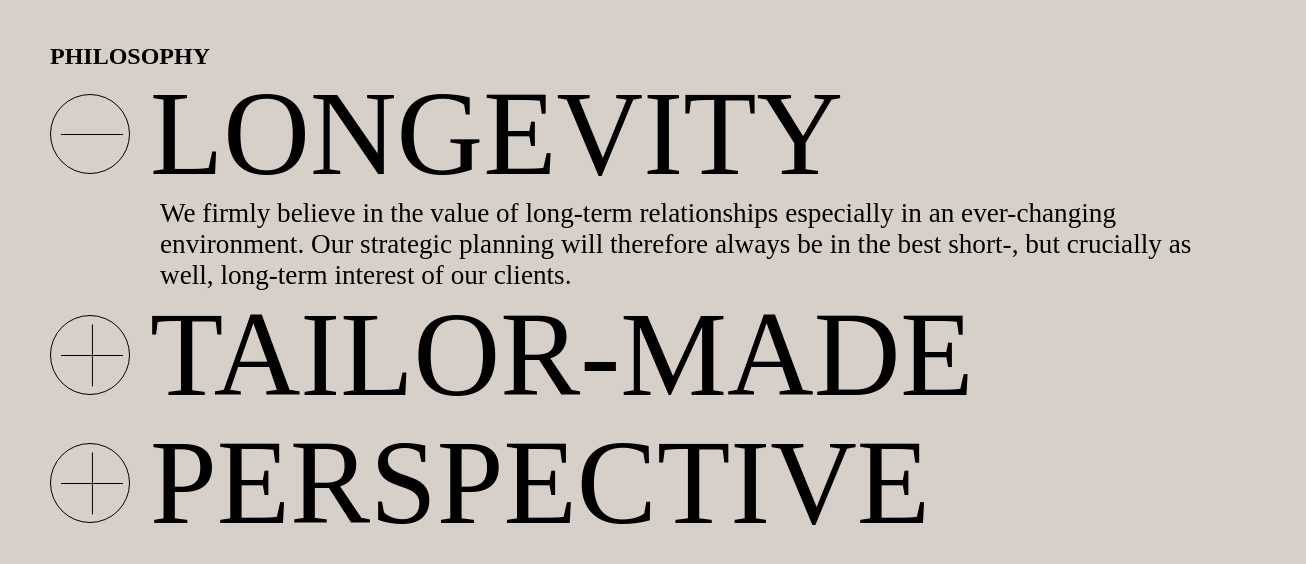
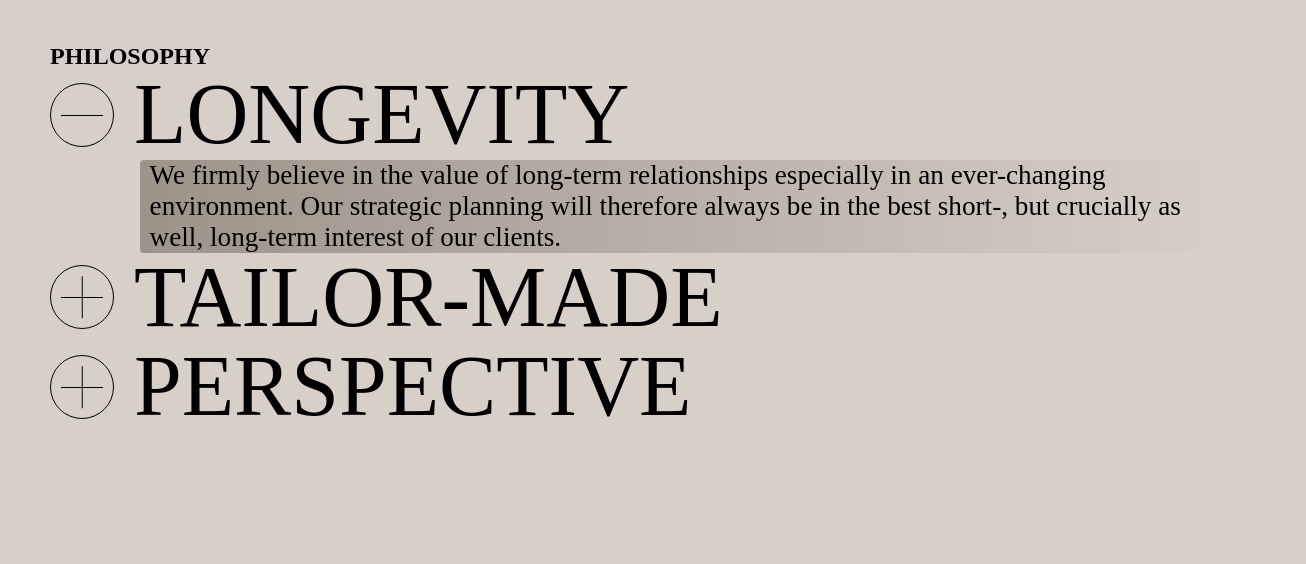
Before and after one commit to santosh1916/TechMarcos, a plain HTML site: page Jquery/JQuery_accordion/accordion.html in a window 1280 px wide. Shown: the part 1136-1700 px from the top of the page, 1306 px wide, since content can reach past the window. After the commit the page ends 1628 px from the top, so only its background shows below. Drawn offline with Linux system fonts and the light colour scheme.

Commit message:
Style accordion css and js file

```diff
--- a/Jquery/JQuery_accordion/accordion.css
+++ b/Jquery/JQuery_accordion/accordion.css
@@ -71,8 +71,8 @@ html , body{
 
 /* text style */
 .text-2xl{
-    font-size: 7.5rem;
-    line-height: 8rem;
+    font-size: 6.7vw;
+    line-height: 7vw;
     font-weight: 100;
 }
 .text-right{
@@ -108,8 +108,8 @@ html , body{
     margin-right: 20px;
     position: relative;
     display: inline-block;
-    width: 5rem;
-    height: 5rem;
+    width: 5vw;
+    height: 5vw;
     border-radius: 50%;
     border: 1px solid #000;
     transition: all ease-in-out .3s;
@@ -120,7 +120,7 @@ html , body{
     .line{
         position: absolute;
         display: inline-block;
-        width: 80%;
+        width: calc(100% - 20px);
         height: .5px;
         background-color: #000;
         transform-origin: center;
@@ -137,7 +137,10 @@ html , body{
     }
 }
 .content-wrapper{
-    margin-left: 100px;
+    margin-left: 7vw;
     padding: 0 10px;
+    background: linear-gradient(90deg,#9C9389 , #07070700);
+    color: #000;
+    border-radius: 4px;
 
 }
--- a/Jquery/JQuery_accordion/accordion.js
+++ b/Jquery/JQuery_accordion/accordion.js
@@ -1,3 +1,4 @@
 $("#accordion").accordion({
-    collapsible: true
+    collapsible: true,
+    heightStyle: "fill"
 })
```
